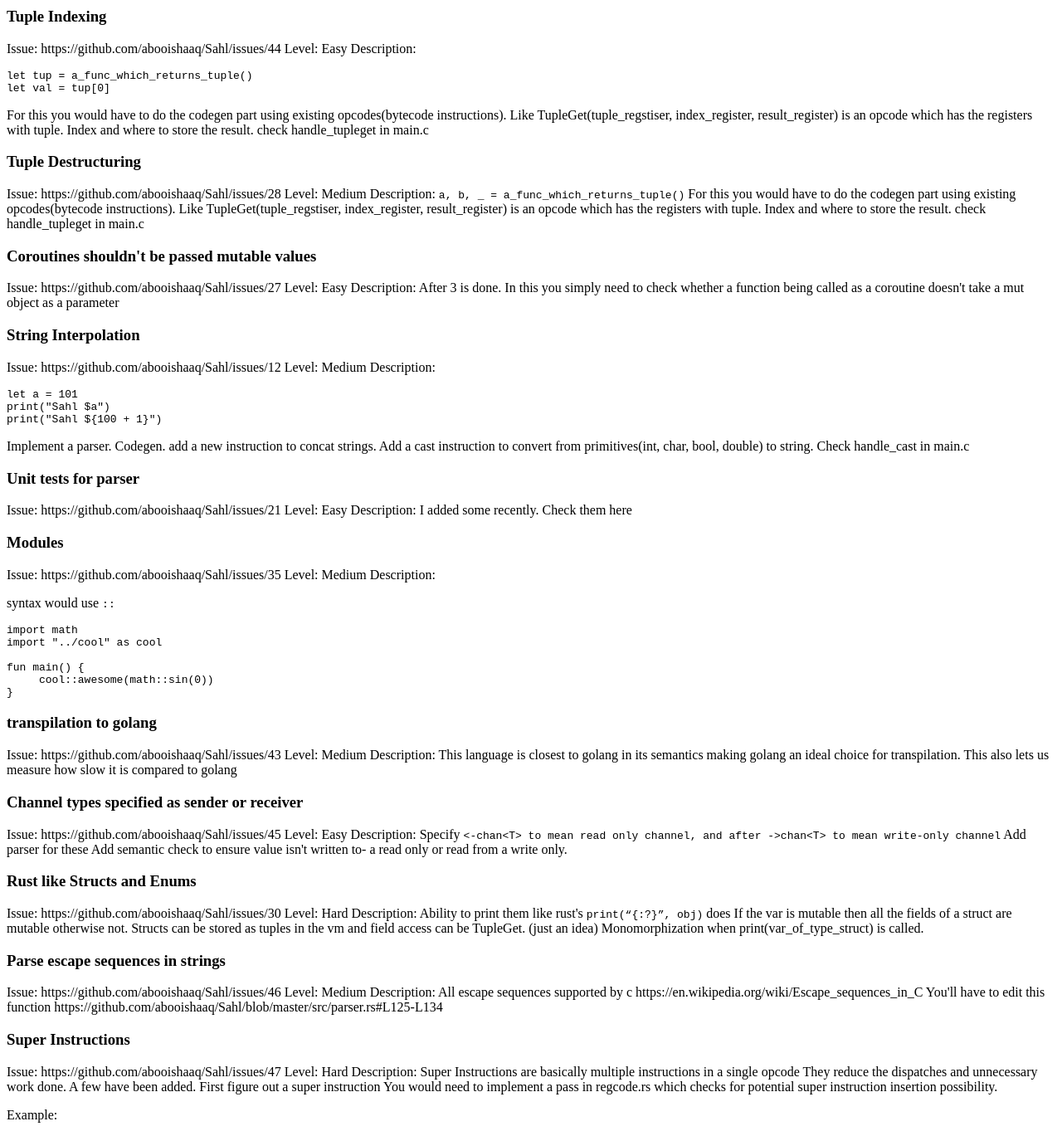
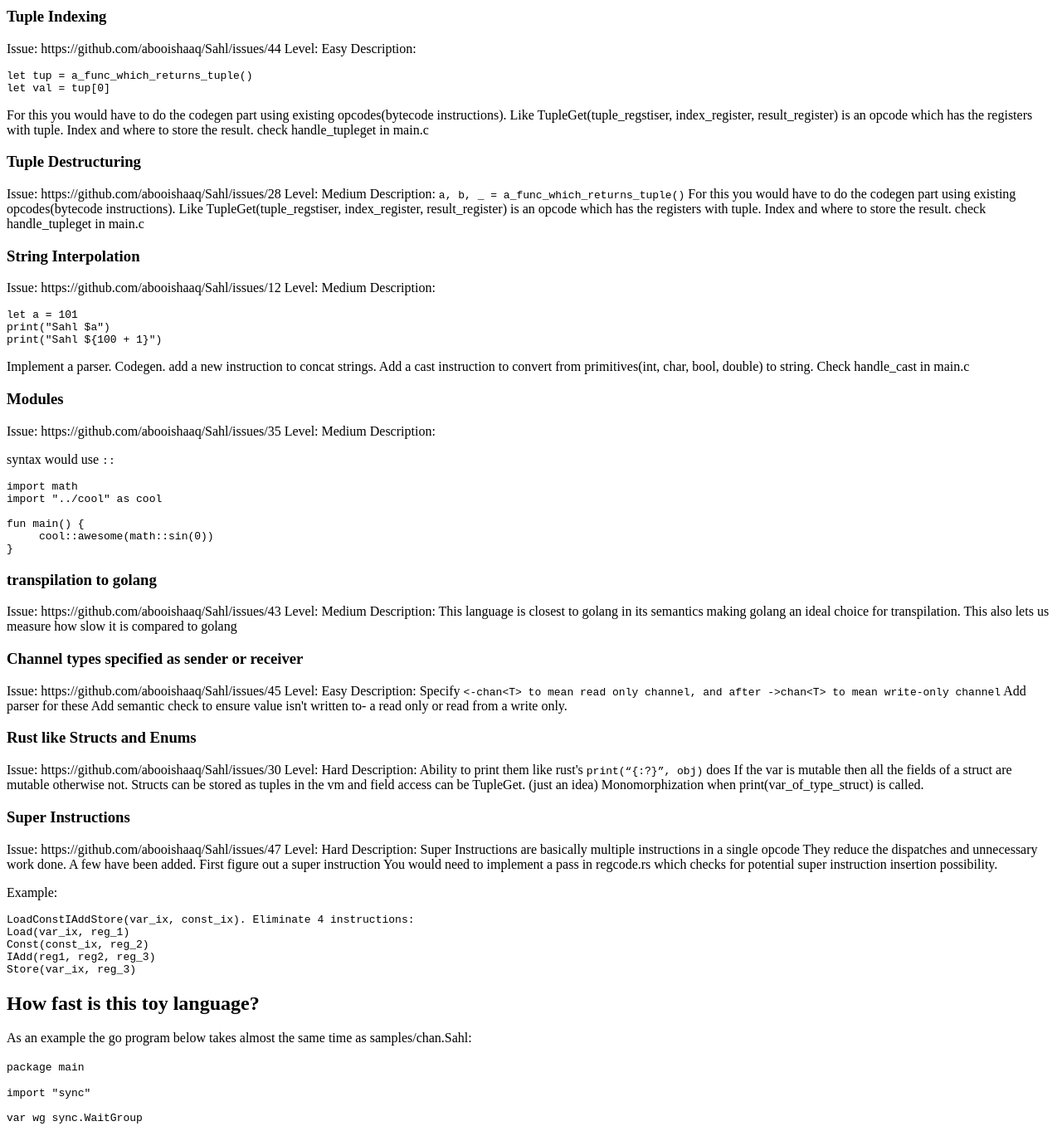
Before and after one commit to tusharsadhwani/asoc, a Next.js app: page /projects/sahl in a window 1280 px wide. Shown: the part 615-1984 px from the top of the page at 83% size. Built offline with nearby package versions, Linux system fonts and the light colour scheme.

Commit message:
remove some tasks for sahl

```diff
--- a/pages/projects/sahl.mdx
+++ b/pages/projects/sahl.mdx
@@ -52,12 +52,6 @@ Level: Medium
 Description: `a, b, _ = a_func_which_returns_tuple()`
 For this you would have to do the codegen part using existing opcodes(bytecode instructions). Like TupleGet(tuple_regstiser, index_register, result_register) is an opcode which has the registers with tuple. Index and where to store the result. check handle_tupleget in main.c
 
-### Coroutines shouldn't be passed mutable values
-
-Issue: https://github.com/abooishaaq/Sahl/issues/27
-Level: Easy
-Description: After 3 is done. In this you simply need to check whether a function being called as a coroutine doesn't take a mut object as a parameter
-
 ### String Interpolation
 
 Issue: https://github.com/abooishaaq/Sahl/issues/12
@@ -74,12 +68,6 @@ Implement a parser.
 Codegen.
 add a new instruction to concat strings.
 Add a cast instruction to convert from primitives(int, char, bool, double) to string. Check handle_cast in main.c
-
-### Unit tests for parser
-
-Issue: https://github.com/abooishaaq/Sahl/issues/21
-Level: Easy
-Description: I added some recently. Check them here
 
 ### Modules
 
@@ -122,14 +110,6 @@ Ability to print them like rust's `print(“{:?}”, obj)` does
 If the var is mutable then all the fields of a struct are mutable otherwise not.
 Structs can be stored as tuples in the vm and field access can be TupleGet. (just an idea)
 Monomorphization when print(var_of_type_struct) is called.
-
-### Parse escape sequences in strings
-
-Issue: https://github.com/abooishaaq/Sahl/issues/46
-Level: Medium
-Description:
-All escape sequences supported by c https://en.wikipedia.org/wiki/Escape_sequences_in_C
-You'll have to edit this function https://github.com/abooishaaq/Sahl/blob/master/src/parser.rs#L125-L134
 
 ### Super Instructions
 
```
